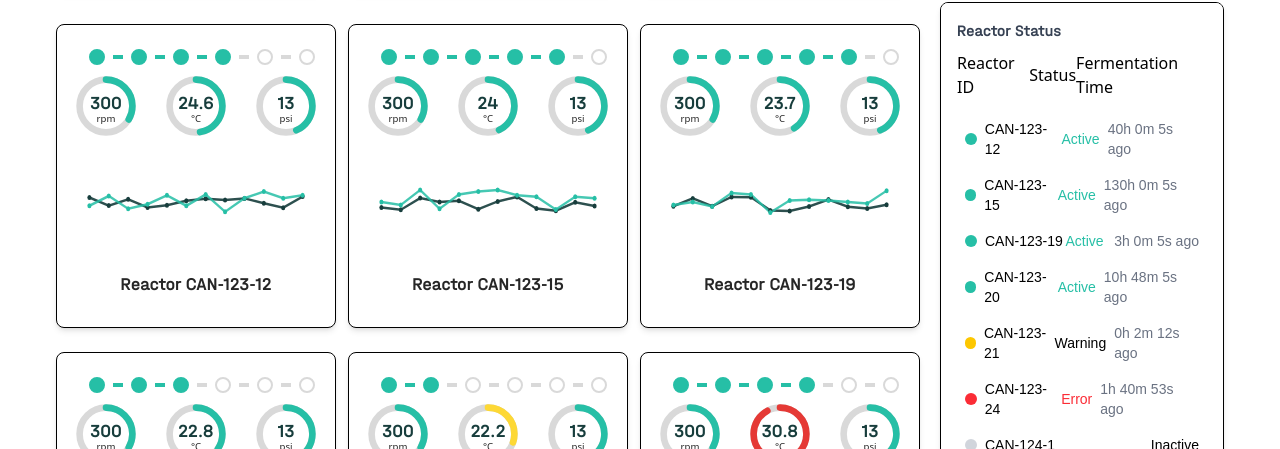
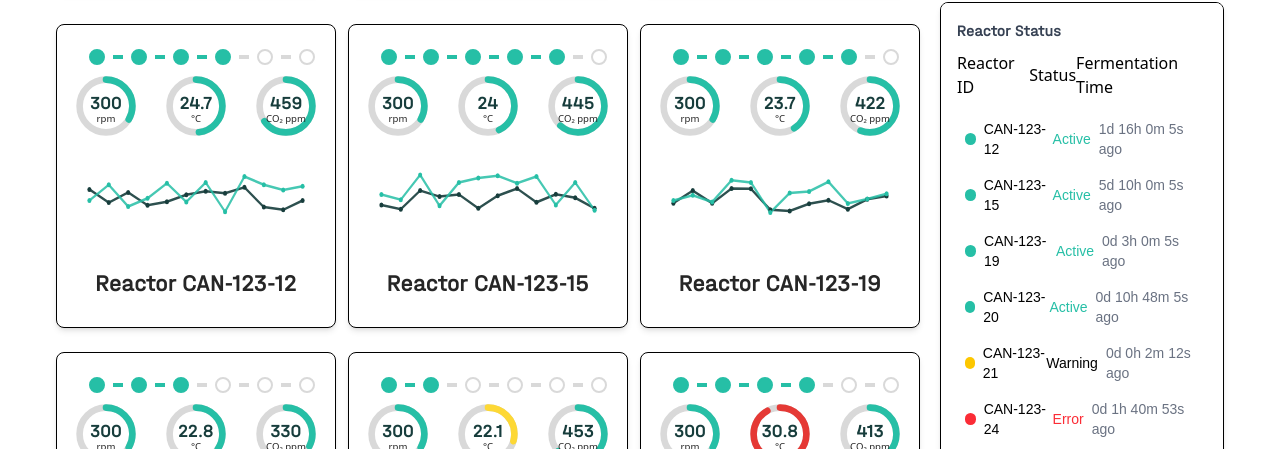
Before and after one commit to Maia-Farms/fungal-intelligence-platform, a React (Vite) app: page /site/1 in a window 1280 px wide. Shown: the part 351-800 px from the top of the page. Built offline with nearby package versions, Linux system fonts and the light colour scheme; grey boxes are pictures that could not be loaded; a web font is replaced by a local one.

Commit message:
Update styling

```diff
--- a/src/components/ReactorStatusList.tsx
+++ b/src/components/ReactorStatusList.tsx
@@ -27,10 +27,11 @@ const statusText: Record<DisplayReactor["status"], string> = {
 // Format fermentation elapsed time
 function formatElapsed(from: Date) {
     const totalSec = Math.floor((Date.now() - from.getTime()) / 1000);
-    const hours = Math.floor(totalSec / 3600);
+    const days = Math.floor(totalSec / 86400);
+    const hours = Math.floor(totalSec / 3600) - days * 24;
     const mins = Math.floor((totalSec % 3600) / 60);
     const secs = totalSec % 60;
-    return `${hours}h ${mins}m ${secs}s`;
+    return `${days}d ${hours}h ${mins}m ${secs}s`;
 }
 
 export const ReactorStatusList: React.FC<ReactorStatusListProps> = ({
--- a/src/components/StatCard.tsx
+++ b/src/components/StatCard.tsx
@@ -9,7 +9,7 @@ interface StatCardProps {
     title: string;
     temp: number;
     rpm: number;
-    psi: number;
+    co2: number;
     phData: number[];
     doData: number[];
     currentStage: number;
@@ -23,7 +23,7 @@ export const StatCard: React.FC<StatCardProps> = ({
     title,
     temp,
     rpm,
-    psi,
+    co2,
     phData,
     doData,
     currentStage,
@@ -34,14 +34,14 @@ export const StatCard: React.FC<StatCardProps> = ({
 }) => {
     const [dialogOpen, setDialogOpen] = useState(false);
     const [editRpm, setEditRpm] = useState(rpm);
-    const [editPsi, setEditPsi] = useState(psi);
+    const [editPsi, setEditPsi] = useState(co2);
     const navigate = useNavigate();
 
     // Sync inputs if parent changes values externally
     React.useEffect(() => {
       setEditRpm(rpm);
-      setEditPsi(psi);
-    }, [rpm, psi]);
+      setEditPsi(co2);
+    }, [rpm, co2]);
 
     // Overlay handlers
     const handleEditControls = (e: React.MouseEvent) => {
@@ -99,20 +99,20 @@ export const StatCard: React.FC<StatCardProps> = ({
                     <div className="flex-1">
                         <StepProgressBar currentStage={currentStage} />
                         <div className="flex flex-row items-end justify-center gap-6">
-                            <div className="flex flex-col items-center w-full max-w-[70px]">
+                            <div className="flex flex-col items-center w-full max-w-[95px]">
                                 <SVGGauge value={rpm} min={0} max={900} units="rpm" title="" />
                             </div>
-                            <div className="flex flex-col items-center w-full max-w-[100px]">
+                            <div className="flex flex-col items-center w-full max-w-[120px]">
                                 <SVGGauge value={temp} min={18} max={32} units="°C" title="" />
                             </div>
-                            <div className="flex flex-col items-center w-full max-w-[70px]">
-                                <SVGGauge value={psi} min={0} max={30} units="psi" title="" />
+                            <div className="flex flex-col items-center w-full max-w-[95px]">
+                                <SVGGauge value={co2} min={200} max={600} units="CO₂ ppm" title="" />
                             </div>
                         </div>
                         <LinePlotMock width={300} height={100} className="mt-4" phData={phData} doData={doData} />
                     </div>
                     <div className="mb-2">
-                        <h3 className="font-halvar-medium text-lg font-semibold text-[#262626] mb-1 text-center">
+                        <h3 className="font-halvar-medium text-2xl font-semibold text-[#262626] mb-1 text-center">
                             {title}
                         </h3>
                     </div>
--- a/src/pages/Site.tsx
+++ b/src/pages/Site.tsx
@@ -28,23 +28,26 @@ const displayReactors: DisplayReactor[] = [
 const reactorStages = [3, 4, 4, 2, 1, 3];
 
 function randomPh() {
-  return +(Math.random() * 0.3 + 6.8).toFixed(2);
+  return +(Math.random() * 0.5 + 6.8).toFixed(2);
 }
 function randomDO() {
-  return +(Math.random() * 5 + 88).toFixed(1);
+  return +(Math.random() * 8 + 88).toFixed(1);
 }
 function clamp(val: number, min: number, max: number) {
   return Math.max(min, Math.min(max, val));
 }
+// CO2 ppm random and nudge generators
+function initialCO2() {
+  return Math.random() * 200 + 300; // 300–500 ppm, float
+}
 function initialTemp() {
-  return Math.random() * 3.2 + 21.8; // No rounding
+  return Math.random() * 3.2 + 21.8;
 }
-
 function initialMetrics() {
   return reactorIds.map(() => ({
-    temp: initialTemp(), // No rounding
+    temp: initialTemp(),
     rpm: 300,
-    psi: 13.0,
+    co2: initialCO2(), // CO2 added here
     phData: Array.from({ length: 12 }, randomPh),
     doData: Array.from({ length: 12 }, randomDO),
   }));
@@ -58,12 +61,15 @@ export default function Site() {
     const interval = setInterval(() => {
       setMetrics(prevMetrics =>
         prevMetrics.map((m) => {
-          const tempDelta = Math.random() * 0.08 - 0.04; // smaller deltas: -0.04 to +0.04 per second
+          const tempDelta = Math.random() * 0.08 - 0.04;
           const newTemp = clamp(m.temp + tempDelta, 21.0, 26.0);
+          // Simulate small CO2 drift (±1 ppm each time)
+          const co2Delta = Math.random() * 2 - 1;
+          const newCO2 = clamp(m.co2 + co2Delta, 300, 500);
           return {
-            temp: newTemp, // keep as float
+            temp: newTemp,
             rpm: m.rpm,
-            psi: m.psi,
+            co2: newCO2,
             phData: [...m.phData.slice(1), randomPh()],
             doData: [...m.doData.slice(1), randomDO()],
           };
@@ -73,10 +79,10 @@ export default function Site() {
     return () => clearInterval(interval);
   }, []);
 
-  function handleEdit(index: number, newRpm: number, newPsi: number) {
+  function handleEdit(index: number, newRpm: number, newCO2: number) {
     setMetrics(prev =>
       prev.map((m, i) =>
-        i === index ? { ...m, rpm: newRpm, psi: newPsi } : m
+        i === index ? { ...m, rpm: newRpm, co2: newCO2 } : m
       )
     );
   }
@@ -137,13 +143,13 @@ export default function Site() {
               <StatCard
                 key={reactor}
                 title={`Reactor ${reactor}`}
-                temp={reactor === `CAN-123-24` ? 30.8 : metrics[i] ? +metrics[i].temp.toFixed(1) : 0} // round only for display!
+                temp={reactor === `CAN-123-24` ? 30.8 : metrics[i] ? +metrics[i].temp.toFixed(1) : 0}
                 rpm={metrics[i].rpm}
-                psi={metrics[i].psi}
+                co2={metrics[i] ? Math.round(metrics[i].co2) : 0}
                 phData={metrics[i].phData}
                 doData={metrics[i].doData}
                 currentStage={reactorStages[i]}
-                onEdit={(newRpm, newPsi) => handleEdit(i, newRpm, newPsi)}
+                onEdit={(newRpm, newCO2) => handleEdit(i, newRpm, newCO2)}
                 reactorId={reactor}
               />
             ))}
```
